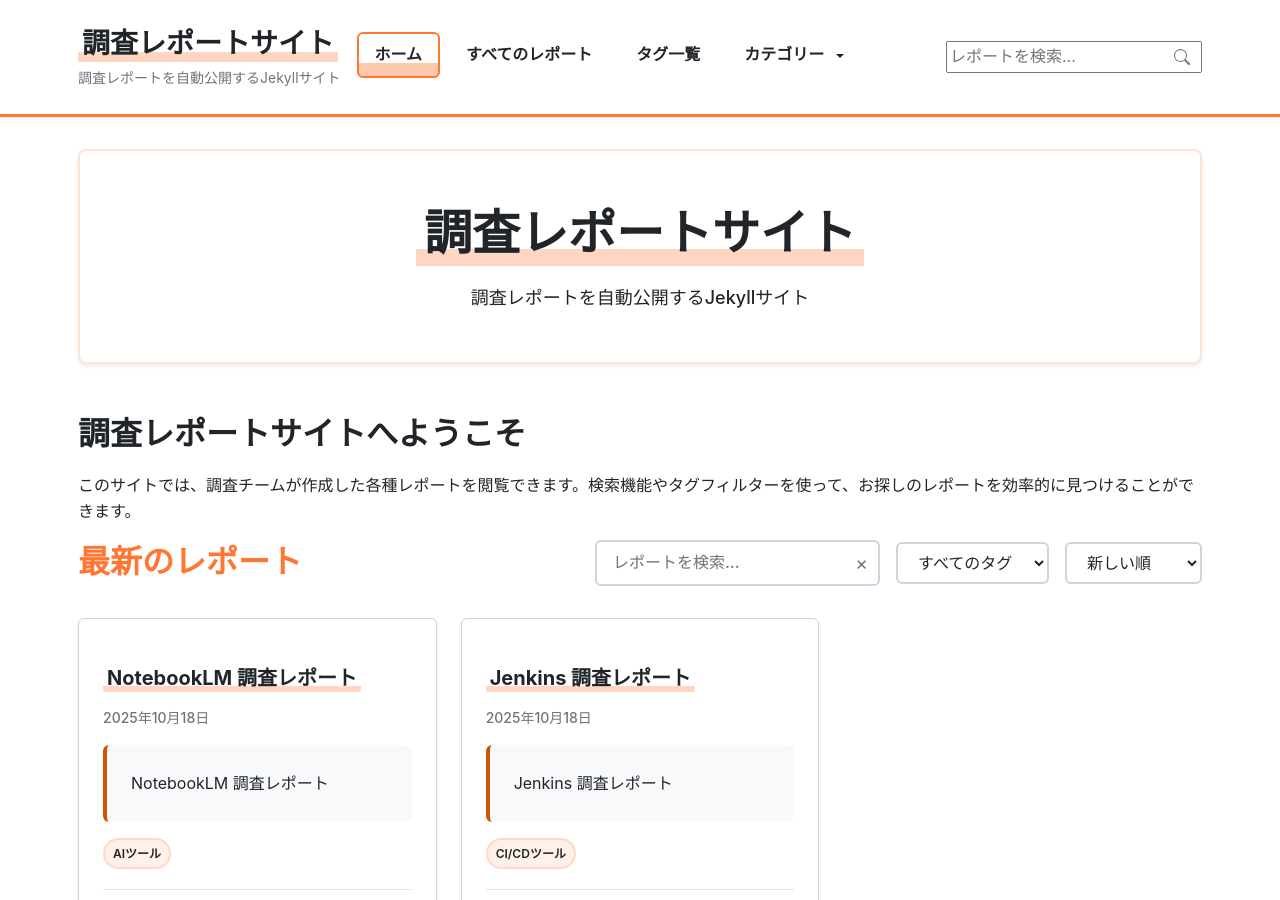
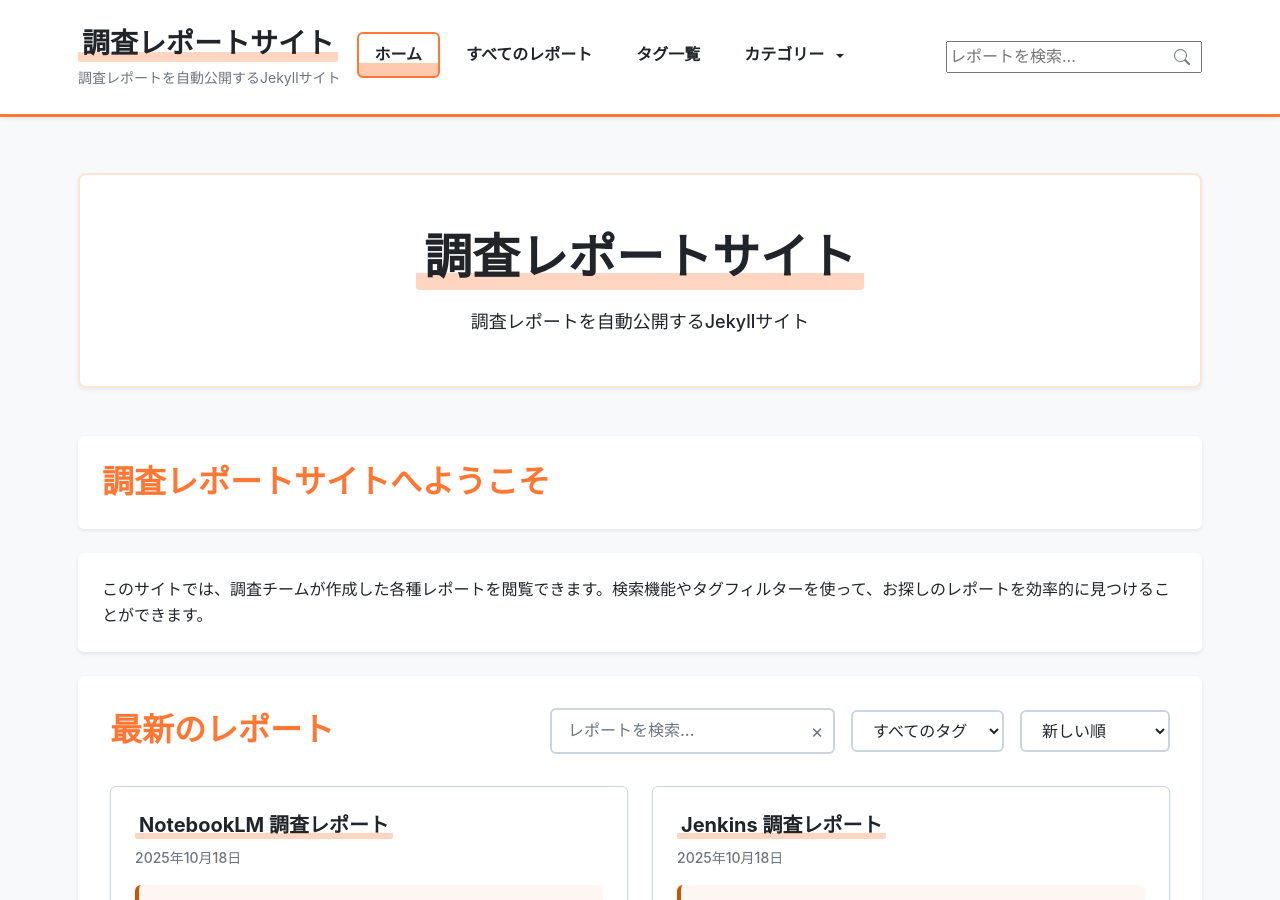
Before and after one commit to aegisfleet/tool-survey-report, a Jekyll site: the page built from index.md, in a window 1280 px wide and 900 px high. Built offline with Jekyll 4.4.1, drawn with Linux system fonts in a browser that asks for light colours; the list of posts is cut into pages by our own code.

Commit message:
feat(ui): Enhance home page design and styling with comprehensive updates
- Add new `_home.scss` with detailed home page styling and responsive design
- Update base and layout SCSS files with refined color schemes and background colors
- Implement responsive grid layout for reports section
- Add search, filter, and sorting controls for reports
- Improve typography, spacing, and visual hierarchy
- Enhance card design with hover effects and consistent styling
- Optimize mobile and responsive layouts across different screen sizes
Improves overall site aesthetics and user experience with a modern, clean design approach.

```diff
--- a/_sass/_base.scss
+++ b/_sass/_base.scss
@@ -8,7 +8,7 @@
 html {
   font-family: $font-family-base, $font-family-japanese;
   line-height: $line-height-base;
-  background-color: #ffffff !important;
+  background-color: #f8f9fa !important;
   -webkit-text-size-adjust: 100%;
   -webkit-tap-highlight-color: rgba(0, 0, 0, 0);
 }
@@ -20,7 +20,7 @@ body {
   font-weight: $font-weight-normal;
   line-height: $line-height-base;
   color: $text-color;
-  background-color: #ffffff !important;
+  background-color: #f8f9fa !important;
   -webkit-text-size-adjust: 100%;
   -webkit-tap-highlight-color: rgba(0, 0, 0, 0);
 }
--- /dev/null
+++ b/_sass/_home.scss
@@ -0,0 +1,479 @@
+// Home page styles
+.home-container {
+    @include make-container;
+    @include make-container-max-widths;
+    background-color: transparent !important;
+    padding: map-get($spacers, 4) 0;
+    margin: 0 auto;
+
+    @include media-breakpoint-down(md) {
+        padding: map-get($spacers, 3) 0;
+    }
+}
+
+.home-content {
+    background-color: transparent !important;
+
+    // Direct content in home-content should be in white cards
+    >h2,
+    >p {
+        background-color: $white;
+        padding: map-get($spacers, 4);
+        border-radius: $border-radius;
+        box-shadow: $box-shadow-sm;
+        margin-bottom: map-get($spacers, 4);
+
+        @include media-breakpoint-down(md) {
+            padding: map-get($spacers, 3);
+            margin-bottom: map-get($spacers, 3);
+        }
+    }
+
+    >h2 {
+        margin-top: 0;
+        color: $primary-color;
+    }
+}
+
+.home-header {
+    text-align: center;
+    margin-bottom: map-get($spacers, 5);
+    padding: map-get($spacers, 5);
+    background-color: $white;
+    border-radius: $border-radius;
+    box-shadow: $box-shadow-sm;
+
+    @include media-breakpoint-down(md) {
+        padding: map-get($spacers, 4);
+        margin-bottom: map-get($spacers, 4);
+    }
+
+    .site-title {
+        margin-bottom: map-get($spacers, 3);
+        font-size: 2.5rem;
+        font-weight: $font-weight-bold;
+        color: $primary-color;
+        background: linear-gradient(180deg, transparent 75%, rgba($primary-color, 0.3) 75%);
+        display: inline-block;
+        padding: 0 map-get($spacers, 2);
+        border-radius: 4px;
+
+        @include media-breakpoint-down(md) {
+            font-size: 2rem;
+        }
+    }
+
+    .site-description {
+        font-size: $font-size-lg;
+        color: $text-muted;
+        max-width: 600px;
+        margin: 0 auto;
+    }
+}
+
+// Reports section
+.reports-section {
+    margin-bottom: map-get($spacers, 5);
+    padding: map-get($spacers, 5);
+    background-color: $white;
+    border-radius: $border-radius;
+    box-shadow: $box-shadow-sm;
+
+    @include media-breakpoint-down(md) {
+        padding: map-get($spacers, 4);
+        margin-bottom: map-get($spacers, 4);
+    }
+}
+
+.reports-header {
+    display: flex;
+    justify-content: space-between;
+    align-items: flex-start;
+    margin-bottom: map-get($spacers, 5);
+    flex-wrap: wrap;
+    gap: map-get($spacers, 4);
+
+    h2 {
+        margin: 0;
+        color: $primary-color;
+        font-size: 1.75rem;
+
+        @include media-breakpoint-down(md) {
+            width: 100%;
+            text-align: center;
+        }
+    }
+
+    @include media-breakpoint-down(lg) {
+        flex-direction: column;
+        align-items: stretch;
+    }
+}
+
+.reports-controls {
+    display: flex;
+    gap: map-get($spacers, 3);
+    flex-wrap: wrap;
+
+    @include media-breakpoint-down(md) {
+        justify-content: center;
+    }
+
+    @include media-breakpoint-down(sm) {
+        flex-direction: column;
+    }
+}
+
+.search-container {
+    position: relative;
+    min-width: 250px;
+
+    @include media-breakpoint-down(sm) {
+        min-width: auto;
+        width: 100%;
+    }
+}
+
+.search-input {
+    width: 100%;
+    padding: map-get($spacers, 2) map-get($spacers, 3);
+    padding-right: map-get($spacers, 5);
+    border: 1px solid $border-color;
+    border-radius: $border-radius;
+    font-size: $font-size-sm;
+    background-color: $white;
+    transition: $transition-base;
+
+    &:focus {
+        outline: none;
+        border-color: $primary-color;
+        box-shadow: 0 0 0 3px rgba($primary-color, 0.1);
+    }
+}
+
+.search-clear {
+    position: absolute;
+    right: map-get($spacers, 2);
+    top: 50%;
+    transform: translateY(-50%);
+    background: none;
+    border: none;
+    font-size: 1.2rem;
+    color: $text-muted;
+    cursor: pointer;
+    padding: 0;
+    width: 20px;
+    height: 20px;
+    display: flex;
+    align-items: center;
+    justify-content: center;
+
+    &:hover {
+        color: $text-color;
+    }
+}
+
+.tag-filter,
+.sort-select {
+    padding: map-get($spacers, 2) map-get($spacers, 3);
+    border: 1px solid $border-color;
+    border-radius: $border-radius;
+    font-size: $font-size-sm;
+    background-color: $white;
+    min-width: 150px;
+
+    &:focus {
+        outline: none;
+        border-color: $primary-color;
+        box-shadow: 0 0 0 3px rgba($primary-color, 0.1);
+    }
+
+    @include media-breakpoint-down(sm) {
+        min-width: auto;
+        width: 100%;
+    }
+}
+
+// Reports grid
+.reports-grid {
+    display: grid;
+    grid-template-columns: repeat(auto-fill, minmax(350px, 1fr));
+    gap: map-get($spacers, 4);
+    margin-bottom: map-get($spacers, 5);
+
+    @include media-breakpoint-down(sm) {
+        grid-template-columns: 1fr;
+        gap: map-get($spacers, 3);
+    }
+}
+
+.report-card {
+    @include card(map-get($spacers, 4));
+    @include hover-lift;
+    background-color: $white;
+    transition: $transition-base;
+
+    &:hover {
+        box-shadow: $box-shadow;
+        transform: translateY(-2px);
+    }
+}
+
+.report-card-header {
+    margin-bottom: map-get($spacers, 3);
+
+    .report-title {
+        margin: 0 0 map-get($spacers, 2) 0;
+        font-size: 1.25rem;
+        line-height: $line-height-sm;
+
+        a {
+            @include link-reset;
+            color: $text-color;
+            transition: $transition-base;
+
+            &:hover,
+            &:focus {
+                color: $secondary-color;
+            }
+        }
+    }
+
+    .report-date {
+        font-size: $font-size-sm;
+        color: $text-muted;
+    }
+}
+
+.report-description {
+    margin-bottom: map-get($spacers, 3);
+    color: $text-color;
+    line-height: $line-height-lg;
+    display: -webkit-box;
+    -webkit-line-clamp: 3;
+    line-clamp: 3;
+    -webkit-box-orient: vertical;
+    overflow: hidden;
+}
+
+.report-tags {
+    margin-bottom: map-get($spacers, 3);
+    display: flex;
+    flex-wrap: wrap;
+    gap: map-get($spacers, 1);
+}
+
+.tag {
+    display: inline-block;
+    padding: map-get($spacers, 1) map-get($spacers, 2);
+    background-color: $light-gray;
+    color: $text-color;
+    font-size: $font-size-xs;
+    font-weight: $font-weight-medium;
+    border-radius: $border-radius-xl;
+    cursor: pointer;
+    transition: $transition-base;
+
+    &:hover {
+        background-color: $secondary-color;
+        color: $white;
+    }
+}
+
+.report-card-footer {
+    margin-top: auto;
+    padding-top: map-get($spacers, 3);
+    border-top: 1px solid $border-light;
+
+    .read-more {
+        color: $secondary-color;
+        font-weight: $font-weight-medium;
+        text-decoration: none;
+        font-size: $font-size-sm;
+        transition: $transition-base;
+
+        &:hover,
+        &:focus {
+            color: darken($secondary-color, 10%);
+            text-decoration: underline;
+        }
+    }
+}
+
+// No results and no reports
+.no-reports,
+.no-results {
+    text-align: center;
+    padding: map-get($spacers, 6);
+    color: $text-muted;
+
+    p {
+        margin: 0;
+        font-size: $font-size-lg;
+    }
+}
+
+// Stats section
+.stats-section {
+    background-color: $white;
+    padding: map-get($spacers, 5);
+    border-radius: $border-radius;
+    box-shadow: $box-shadow-sm;
+    margin-top: map-get($spacers, 5);
+}
+
+.stats-grid {
+    display: grid;
+    grid-template-columns: repeat(auto-fit, minmax(150px, 1fr));
+    gap: map-get($spacers, 4);
+    text-align: center;
+}
+
+.stat-item {
+    .stat-number {
+        display: block;
+        font-size: 2rem;
+        font-weight: $font-weight-bold;
+        color: $primary-color;
+        margin-bottom: map-get($spacers, 1);
+    }
+
+    .stat-label {
+        display: block;
+        font-size: $font-size-sm;
+        color: $text-muted;
+        text-transform: uppercase;
+        letter-spacing: 0.5px;
+    }
+}
+
+// Alternative layout for index.html (if using default layout)
+.content-wrapper {
+    .recent-reports {
+        background-color: $white;
+        padding: map-get($spacers, 5);
+        border-radius: $border-radius;
+        box-shadow: $box-shadow-sm;
+        margin-bottom: map-get($spacers, 5);
+
+        h2 {
+            color: $primary-color;
+            margin-bottom: map-get($spacers, 4);
+            text-align: center;
+        }
+
+        .card {
+            @include card(map-get($spacers, 4));
+            @include hover-lift;
+            background-color: $white;
+            height: 100%;
+            transition: $transition-base;
+
+            &:hover {
+                box-shadow: $box-shadow;
+                transform: translateY(-2px);
+            }
+        }
+
+        .card-title {
+            margin-bottom: map-get($spacers, 2);
+            font-size: 1.125rem;
+
+            a {
+                @include link-reset;
+                color: $text-color;
+                transition: $transition-base;
+
+                &:hover,
+                &:focus {
+                    color: $secondary-color;
+                }
+            }
+        }
+
+        .card-text {
+            color: $text-color;
+            line-height: $line-height-lg;
+            margin-bottom: map-get($spacers, 3);
+        }
+
+        .card-meta {
+            margin-top: auto;
+            padding-top: map-get($spacers, 2);
+            border-top: 1px solid $border-light;
+
+            .badge {
+                background-color: $light-gray;
+                color: $text-color;
+                font-size: $font-size-xs;
+                padding: map-get($spacers, 1) map-get($spacers, 2);
+                border-radius: $border-radius-xl;
+                margin-right: map-get($spacers, 1);
+            }
+        }
+    }
+
+    .featured-links {
+        .card-link {
+            @include link-reset;
+            display: block;
+            transition: $transition-base;
+
+            &:hover {
+                box-shadow: $box-shadow;
+                transform: translateY(-2px);
+            }
+        }
+    }
+
+    .btn {
+        display: inline-block;
+        padding: map-get($spacers, 3) map-get($spacers, 4);
+        background-color: $secondary-color;
+        color: $white;
+        text-decoration: none;
+        border-radius: $border-radius;
+        font-weight: $font-weight-medium;
+        transition: $transition-base;
+        border: none;
+        cursor: pointer;
+
+        &:hover,
+        &:focus {
+            background-color: darken($secondary-color, 10%);
+            color: $white;
+            text-decoration: none;
+        }
+
+        &.btn-primary {
+            background-color: $primary-color;
+
+            &:hover,
+            &:focus {
+                background-color: darken($primary-color, 10%);
+            }
+        }
+    }
+
+    .alert {
+        padding: map-get($spacers, 4);
+        border-radius: $border-radius;
+        margin-bottom: map-get($spacers, 4);
+
+        &.alert-info {
+            background-color: rgba($info-color, 0.1);
+            border: 1px solid rgba($info-color, 0.2);
+            color: darken($info-color, 20%);
+        }
+    }
+}
+
+//
+Ensure home container has transparent background with high specificity #main-content .home-container {
+    background-color: transparent !important;
+}
+
+// Ensure content wrapper also has transparent background
+#main-content .content-wrapper {
+    background-color: transparent !important;
+}
--- a/_sass/_layout.scss
+++ b/_sass/_layout.scss
@@ -85,7 +85,7 @@
 .main-content {
   min-height: calc(100vh - 200px);
   padding: map-get($spacers, 5) 0;
-  background-color: #ffffff;
+  background-color: #f8f9fa;
 
   @include media-breakpoint-down(md) {
     padding: map-get($spacers, 4) 0;
@@ -225,7 +225,7 @@
 .content-wrapper {
   @include make-container;
   @include make-container-max-widths;
-  background-color: $white;
+  background-color: transparent;
 }
 
 // Grid system
--- a/_sass/_reports.scss
+++ b/_sass/_reports.scss
@@ -3,11 +3,23 @@
   @include make-container;
   @include make-container-max-widths;
   max-width: 800px;
+  background-color: $white;
+  border-radius: $border-radius;
+  box-shadow: $box-shadow-sm;
+  margin: map-get($spacers, 4) auto;
+  overflow: hidden; // ヘッダーの角丸を適用するため
+
+  @include media-breakpoint-down(md) {
+    margin: map-get($spacers, 3) auto;
+  }
 }
 
 .report-header {
   margin-bottom: map-get($spacers, 6);
+  padding: map-get($spacers, 4);
   padding-bottom: map-get($spacers, 4);
+  background-color: $white;
+  border-radius: $border-radius $border-radius 0 0;
   border-bottom: 1px solid $border-color;
 }
 
@@ -98,9 +110,10 @@
 
 .report-description {
   padding: map-get($spacers, 4);
-  background-color: $light-gray;
+  background-color: rgba($secondary-color, 0.05);
   border-radius: $border-radius;
   border-left: 4px solid $secondary-color;
+  margin: map-get($spacers, 3) 0;
 
   p {
     margin-bottom: 0;
@@ -113,13 +126,20 @@
 // Report content styling
 .report-content {
   margin-bottom: map-get($spacers, 6);
+  padding: 0 map-get($spacers, 4) map-get($spacers, 4);
   line-height: $line-height-lg;
   font-size: 1.1rem;
+  background-color: $white;
+
+  @include media-breakpoint-down(md) {
+    padding: 0 map-get($spacers, 3) map-get($spacers, 3);
+  }
 
   // Typography in content
   h1, h2, h3, h4, h5, h6 {
     margin-top: map-get($spacers, 5);
     margin-bottom: map-get($spacers, 3);
+    scroll-margin-top: 100px; // スティッキーヘッダーの高さを考慮
 
     &:first-child {
       margin-top: 0;
@@ -324,7 +344,13 @@
 // Report footer
 .report-footer {
   border-top: 1px solid $border-color;
-  padding-top: map-get($spacers, 5);
+  padding: map-get($spacers, 5) map-get($spacers, 4) map-get($spacers, 4);
+  background-color: $white;
+  border-radius: 0 0 $border-radius $border-radius;
+
+  @include media-breakpoint-down(md) {
+    padding: map-get($spacers, 4) map-get($spacers, 3) map-get($spacers, 3);
+  }
 }
 
 .report-navigation {
--- a/_sass/_variables.scss
+++ b/_sass/_variables.scss
@@ -13,8 +13,8 @@ $gray: #6c757d;
 $dark-gray: #343a40;
 $black: #212529;
 
-// Background Colors - White based theme
-$body-bg: #ffffff;
+// Background Colors - Light gray based theme
+$body-bg: #f8f9fa;
 $content-bg: #ffffff;
 $sidebar-bg: #ffffff;
 $header-bg: #ffffff;
--- a/assets/css/main.scss
+++ b/assets/css/main.scss
@@ -14,6 +14,7 @@
 @import "navigation";
 
 // Import page-specific styles
+@import "home";
 @import "reports";
 @import "tags";
 
--- a/assets/js/main.js
+++ b/assets/js/main.js
@@ -408,11 +408,12 @@ function generateTableOfContents() {
 
     const tocList = document.createElement('ul');
     tocList.style.cssText = `
-      background: #f8f9fa;
+      background: #ffffff;
       padding: 1rem 1.5rem;
       border-radius: 0.375rem;
       border-left: 4px solid #3498db;
       margin: 2rem 0;
+      box-shadow: 0 2px 4px rgba(0,0,0,0.1);
     `;
 
     headings.forEach(function (heading, index) {
@@ -426,6 +427,24 @@ function generateTableOfContents() {
       link.href = '#' + id;
       link.textContent = heading.textContent;
       link.style.textDecoration = 'none';
+
+      // スムーズスクロールとヘッダー高さを考慮した位置調整
+      link.addEventListener('click', function(e) {
+        e.preventDefault();
+        const targetElement = document.getElementById(id);
+        if (targetElement) {
+          const headerHeight = document.querySelector('.site-header')?.offsetHeight || 80;
+          const targetPosition = targetElement.offsetTop - headerHeight - 20;
+
+          window.scrollTo({
+            top: targetPosition,
+            behavior: 'smooth'
+          });
+
+          // URLを更新（履歴に追加）
+          history.pushState(null, null, '#' + id);
+        }
+      });
 
       listItem.appendChild(link);
       tocList.appendChild(listItem);
```
Also changed, not shown: index.html (+2 -79 lines).
